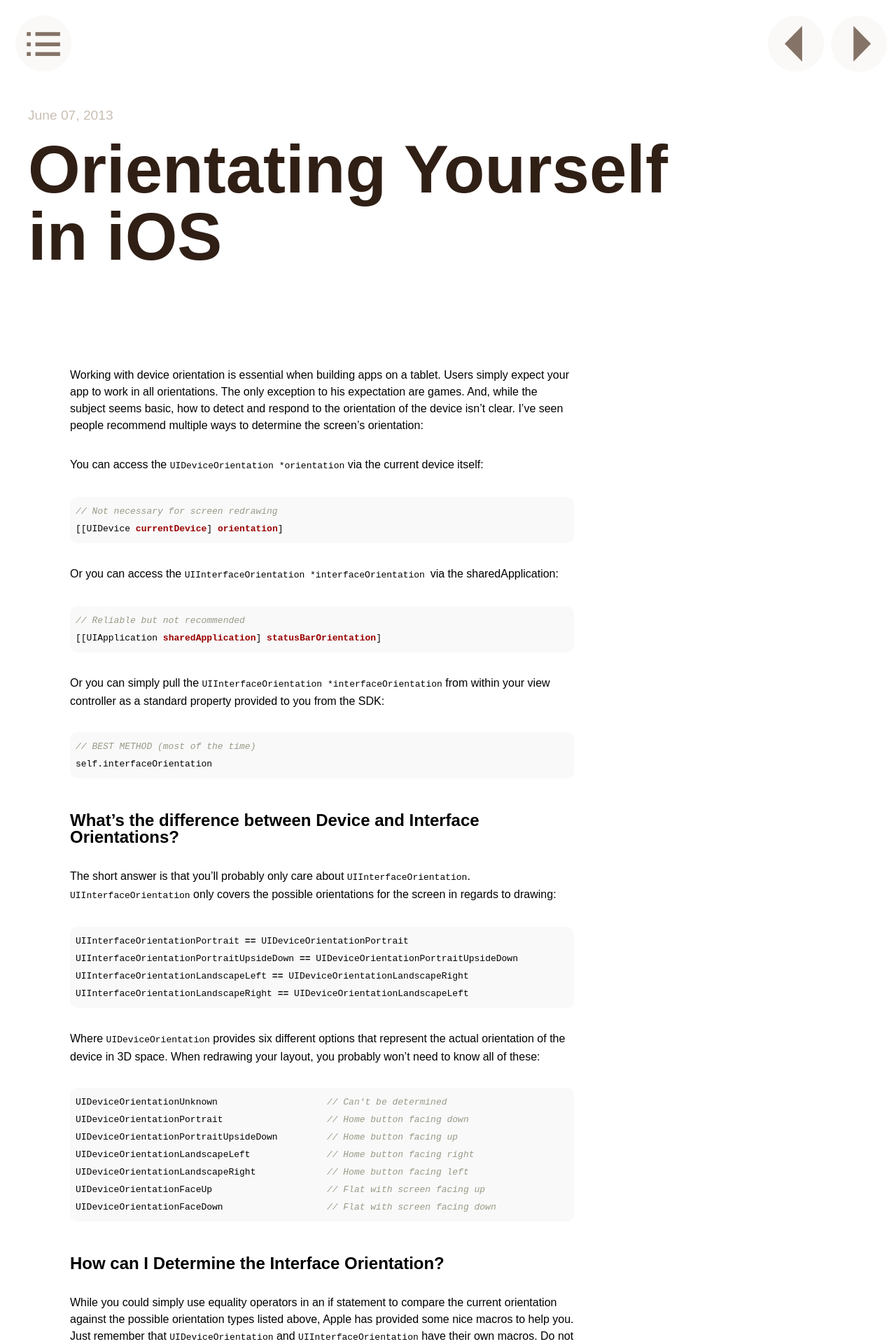
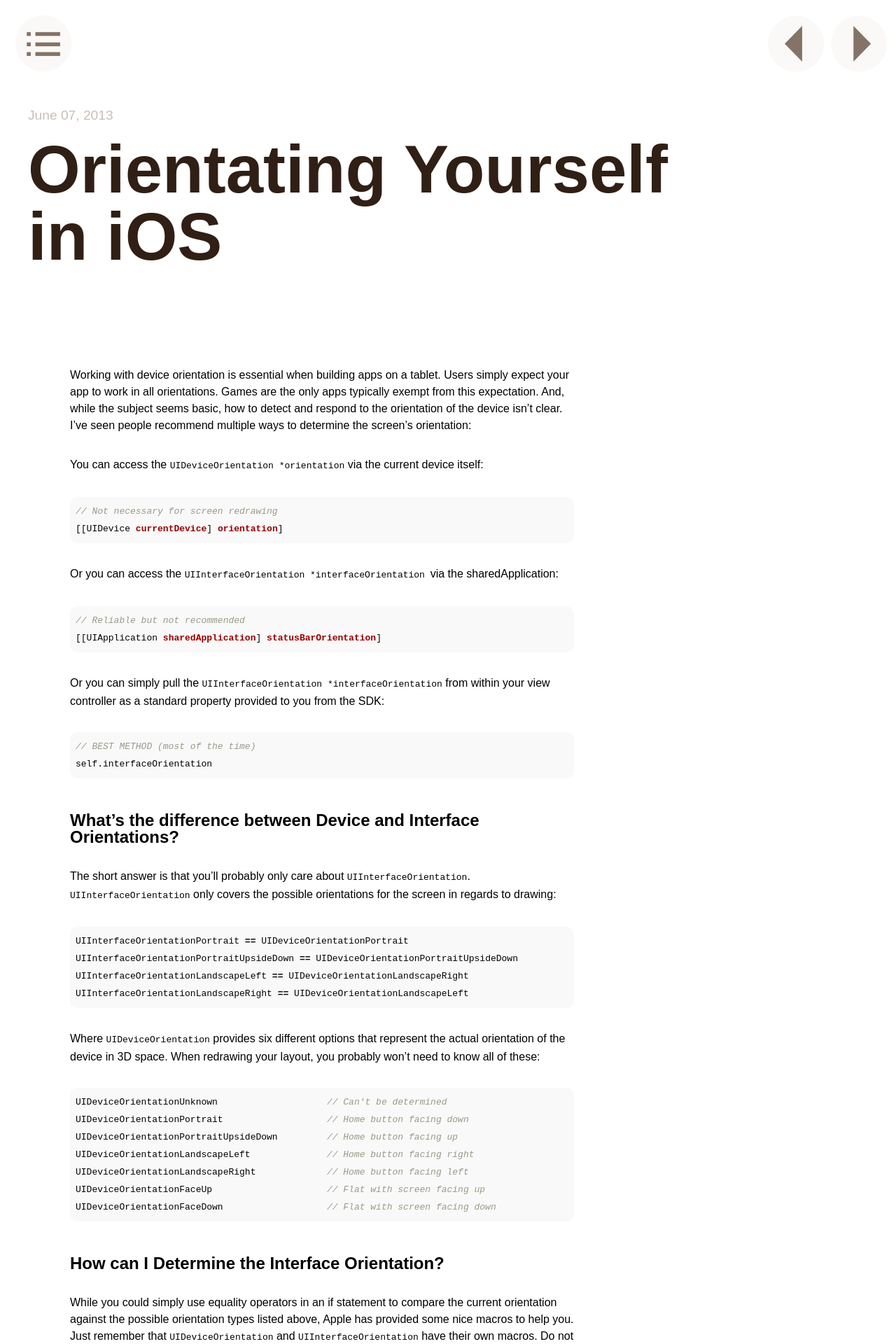
Before and after one commit to jimjeffers/DTTG-Jekyll, a Jekyll site: the page built from _posts/2013-06-07-orientating-yourself-in-ios.md, in a window 1280 px wide. Shown: the top 1920 px of the page at 70% size. Built offline with Jekyll 4.4.1, drawn with Linux system fonts in a browser that asks for light colours.

Commit message:
More edits.

```diff
--- a/_posts/2013-06-07-orientating-yourself-in-ios.md
+++ b/_posts/2013-06-07-orientating-yourself-in-ios.md
@@ -8,7 +8,7 @@ excerpt:
   orientations in your iOS app. Here's the run down.
 ---
 
-Working with device orientation is essential when building apps on a tablet. Users simply expect your app to work in all orientations. The only exception to his expectation are games. And, while the subject seems basic, how to detect and respond to the orientation of the device isn't clear. I've seen people recommend multiple ways to determine the screen's orientation:
+Working with device orientation is essential when building apps on a tablet. Users simply expect your app to work in all orientations. Games are the only apps typically exempt from this expectation. And, while the subject seems basic, how to detect and respond to the orientation of the device isn't clear. I've seen people recommend multiple ways to determine the screen's orientation:
 
 You can access the `UIDeviceOrientation *orientation` via the current device itself:
 
```
Also changed, not shown: 3 other files.
